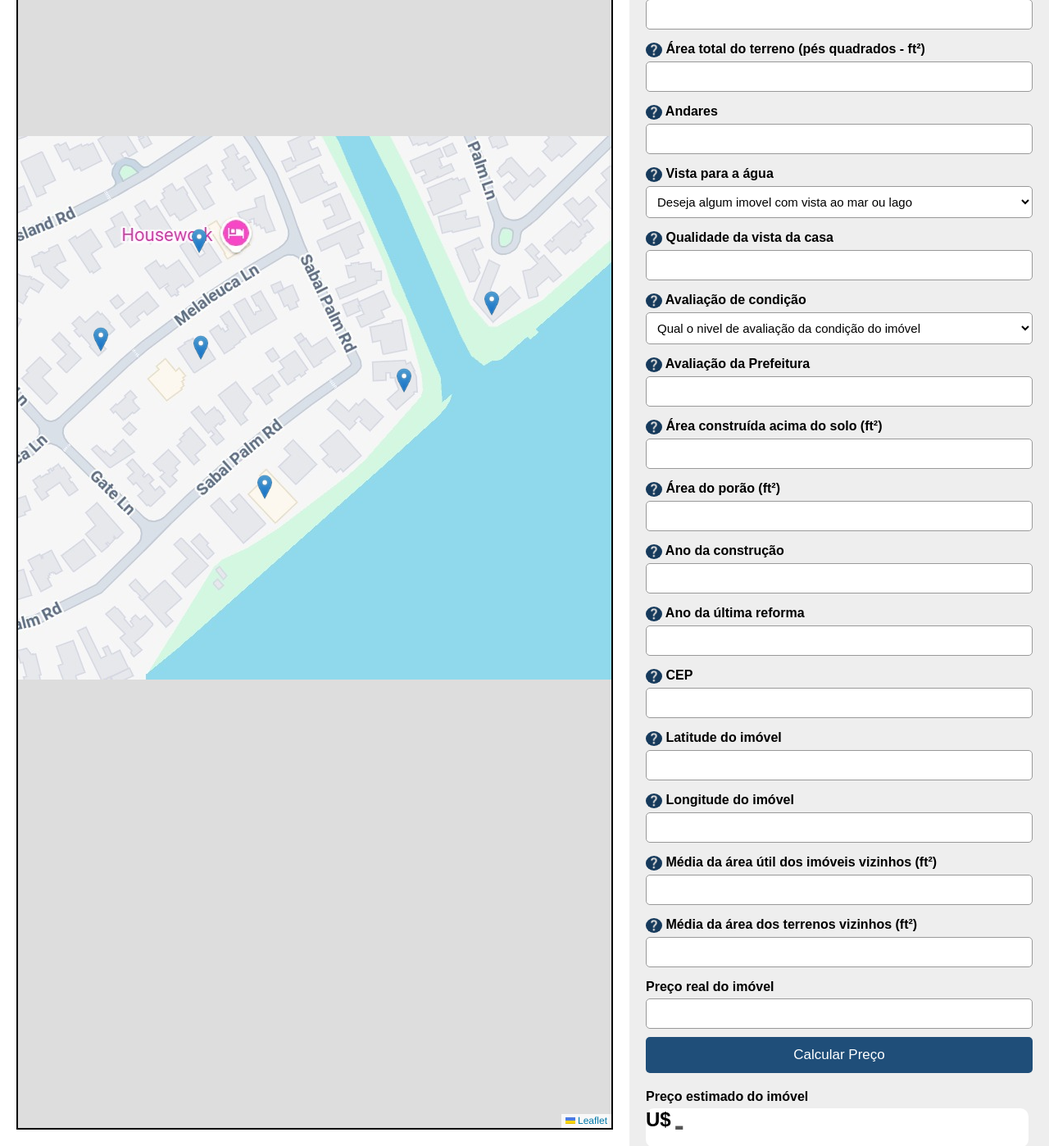
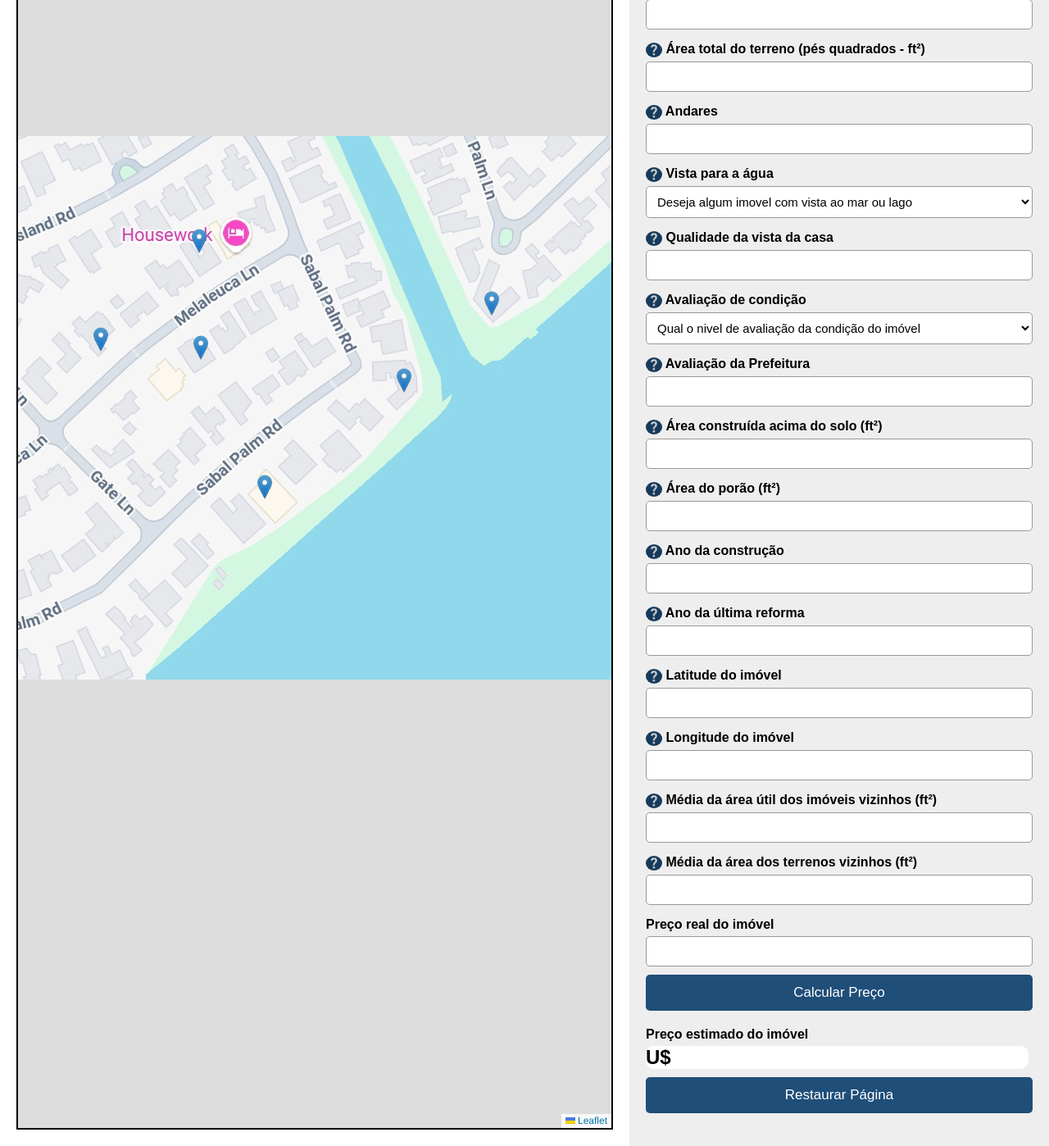
Before and after one commit to Kurt10062005/ValorImoveis-RedeNeural, a FastAPI app: page / in a window 1280 px wide. Shown: the part 544-1942 px from the top of the page at 82% size. Run offline with FastAPI, Linux system fonts and the light colour scheme; data that the repository does not hold is empty; parts of the project's set-up code (start-up, migrations or seed data) failed here and were passed over.

Commit message:
Atualização interface: Remoção do CEP (zipecode)

```diff
--- a/main.py
+++ b/main.py
@@ -55,7 +55,6 @@ def simular_aleatorio():
         "area_basement": float(casa_amostra["sqft_basement"]),
         "ano_construcao": int(casa_amostra["yr_built"]),
         "ano_reforma": int(casa_amostra["yr_renovated"]),
-        "cep": int(casa_amostra["zipcode"]),
         "lat": float(casa_amostra["lat"]),
         "long": float(casa_amostra["long"]),
         "area_living15": float(casa_amostra["sqft_living15"]),
@@ -80,7 +79,6 @@ def prever_preco(
     area_basement: float = Form(...),
     ano_construcao: int = Form(...),
     ano_reforma: int = Form(...),
-    cep: int = Form(...),
     lat: float = Form(...),
     long: float = Form(...),
     area_living15: float = Form(...),
@@ -101,7 +99,6 @@ def prever_preco(
         "sqft_basement": area_basement,
         "yr_built": ano_construcao,
         "yr_renovated": ano_reforma,
-        "zipcode": cep,
         "lat": lat,
         "long": long,
         "sqft_living15": area_living15,
@@ -144,7 +141,6 @@ def simular_aleatorio_mapa():
         "area_basement": float(casa_amostra["sqft_basement"]),
         "ano_construcao": int(casa_amostra["yr_built"]),
         "ano_reforma": int(casa_amostra["yr_renovated"]),
-        "cep": int(casa_amostra["zipcode"]),
         "lat": float(casa_amostra["lat"]),
         "long": float(casa_amostra["long"]),
         "area_living15": float(casa_amostra["sqft_living15"]),
@@ -168,7 +164,6 @@ def simular_aleatorio_mapa():
         "sqft_basement": dados_imovel["area_basement"],
         "yr_built": dados_imovel["ano_construcao"],
         "yr_renovated": dados_imovel["ano_reforma"],
-        "zipcode": dados_imovel["cep"],
         "lat": dados_imovel["lat"],
         "long": dados_imovel["long"],
         "sqft_living15": dados_imovel["area_living15"],
--- a/static/css/style.css
+++ b/static/css/style.css
@@ -288,7 +288,7 @@ body {
    INFORMAÇÕES DOS CAMPOS
 ================================================== */
 .infoCampo {
-  position: relative; /* ADICIONA ESSA LINHA no seu */
+  position: relative;
   background-color: #163a5c;
   color: white;
   border-radius: 50%;
@@ -308,13 +308,13 @@ body {
   color: white;
   border-radius: 8px;
   padding: 12px;
-  font-size: 25px;
+  font-size: 15px;
   line-height: 1.4;
   text-align: left;
   white-space: normal; /* pra não cortar o texto */
 
   position: absolute;
-  z-index: 9999; /* pra ficar por cima de tudo */
+  z-index: 9999;
   left: 30px; /* abre pro lado direito da bolinha */
   top: 50%;
   transform: translateY(-50%);
--- a/static/js/mapa.js
+++ b/static/js/mapa.js
@@ -112,7 +112,7 @@ function preencherInformacoesImovel(marcador) {
     document.getElementById("casa_area_basement").value = dadosImovel.area_basement;
     document.getElementById("casa_ano_construcao").value = dadosImovel.ano_construcao;
     document.getElementById("casa_ano_reforma").value = dadosImovel.ano_reforma;
-    document.getElementById("casa_cep").value = dadosImovel.cep;
+    // document.getElementById("casa_cep").value = dadosImovel.cep;
     document.getElementById("casa_lat").value = dadosImovel.lat;
     document.getElementById("casa_long").value = dadosImovel.long;
     document.getElementById("casa_area_living15").value = dadosImovel.area_living15;
--- a/static/js/simulacao.js
+++ b/static/js/simulacao.js
@@ -34,7 +34,6 @@ async function gerarSimulacaoAleatoria() {
         document.getElementById('area_basement').value = casa.area_basement;
         document.getElementById('ano_construcao').value = casa.ano_construcao;
         document.getElementById('ano_reforma').value = casa.ano_reforma;
-        document.getElementById('cep').value = casa.cep;
         document.getElementById('lat').value = casa.lat;
         document.getElementById('long').value = casa.long;
         document.getElementById('area_living15').value = casa.area_living15;
--- a/templates/index.html
+++ b/templates/index.html
@@ -260,19 +260,6 @@ AUTORES:
                 </div>
 
                 <div class="campo-form">
-                    <label for="cep">
-                        <span class="infoCampo">
-                            ❔
-                            <span class="caixaTexto">
-                                Informe o CEP do imóvel (min = 98000 e max = 98200)
-                            </span>
-                        </span>
-                        CEP
-                    </label>
-                    <input type="number" id="cep" name="cep" min="98000" max="98200" step="1">
-                </div>
-
-                <div class="campo-form">
                     <label for="lat">
                         <span class="infoCampo">
                             ❔
@@ -336,7 +323,10 @@ AUTORES:
 
             <label for="previsaoRNA">Preço estimado do imóvel</label>
             <div class="precoEstimado-casa">
-                <strong id="resultadoOpcao_simulacao">U$ <span id="resultado_preco">-</span></strong>
+                <strong id="resultadoOpcao_simulacao">
+                    U$
+                    <span id="resultado_preco"></span>
+                </strong>
             </div>
 
             <div class="botoes">
@@ -398,9 +388,6 @@ AUTORES:
                 <label for="casa_ano_reforma">Ano da última reforma</label>
                 <input type="number" id="casa_ano_reforma" readonly>
 
-                <label for="casa_cep">CEP</label>
-                <input type="number" id="casa_cep" readonly>
-
                 <label for="casa_lat">Latitude do imóvel</label>
                 <input type="number" id="casa_lat" readonly>
 
```
